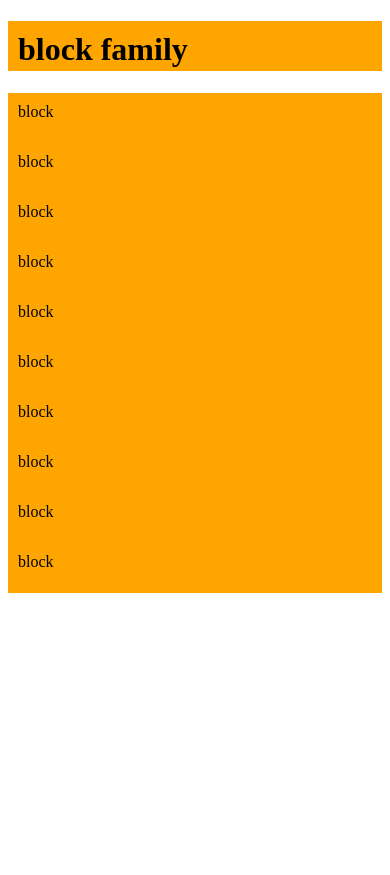
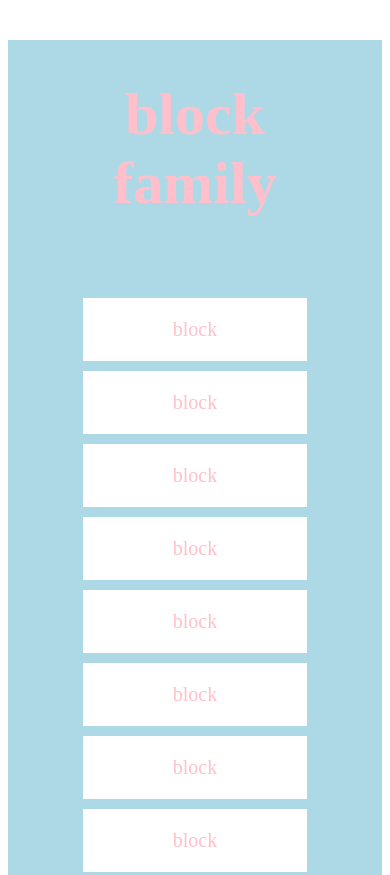
Before and after one commit to GwenRaq/Block, a plain HTML site: page index.html in a window 390 px wide. Shown: the top 875 px of the page. Before the commit the page ends 844 px from the top, so only its background shows below. Drawn offline with Linux system fonts and the light colour scheme.

Commit message:
Update styles.css

```diff
--- a/css/styles.css
+++ b/css/styles.css
@@ -1,10 +1,41 @@
-header{
-
+.container{
+	background-color:orange;
+	height:100%;
+	font-size:30px;
 }
-#ichi,.one, h1{
-	background-color:orange;
-	padding: 10px;
-	border:1px;
-	height:30px;
-	width:all;
+h1{
+	text-align:center;
+	padding:40px;
 }
+.one{
+	background-color: #000;
+	padding:20px;
+	margin:10px 75px;
+	color:#fff;
+	text-align:center;
+	font-size:20px;
+}
+@media screen and (min-width: 800px) and (max-width: 1000px){
+	.container{
+		background-color:black;
+	}
+	.one{
+		background-color:white;
+		color:orange;
+	}
+	h1{
+		color:orange;
+	}
+}
+@media screen and (min-width:100px) and (max-width: 500px){
+	.container{
+		background-color:lightblue;
+	}
+	.one{
+		background-color:white;
+		color:pink;
+	}
+	h1{
+		color:pink;
+	}
+}
```
